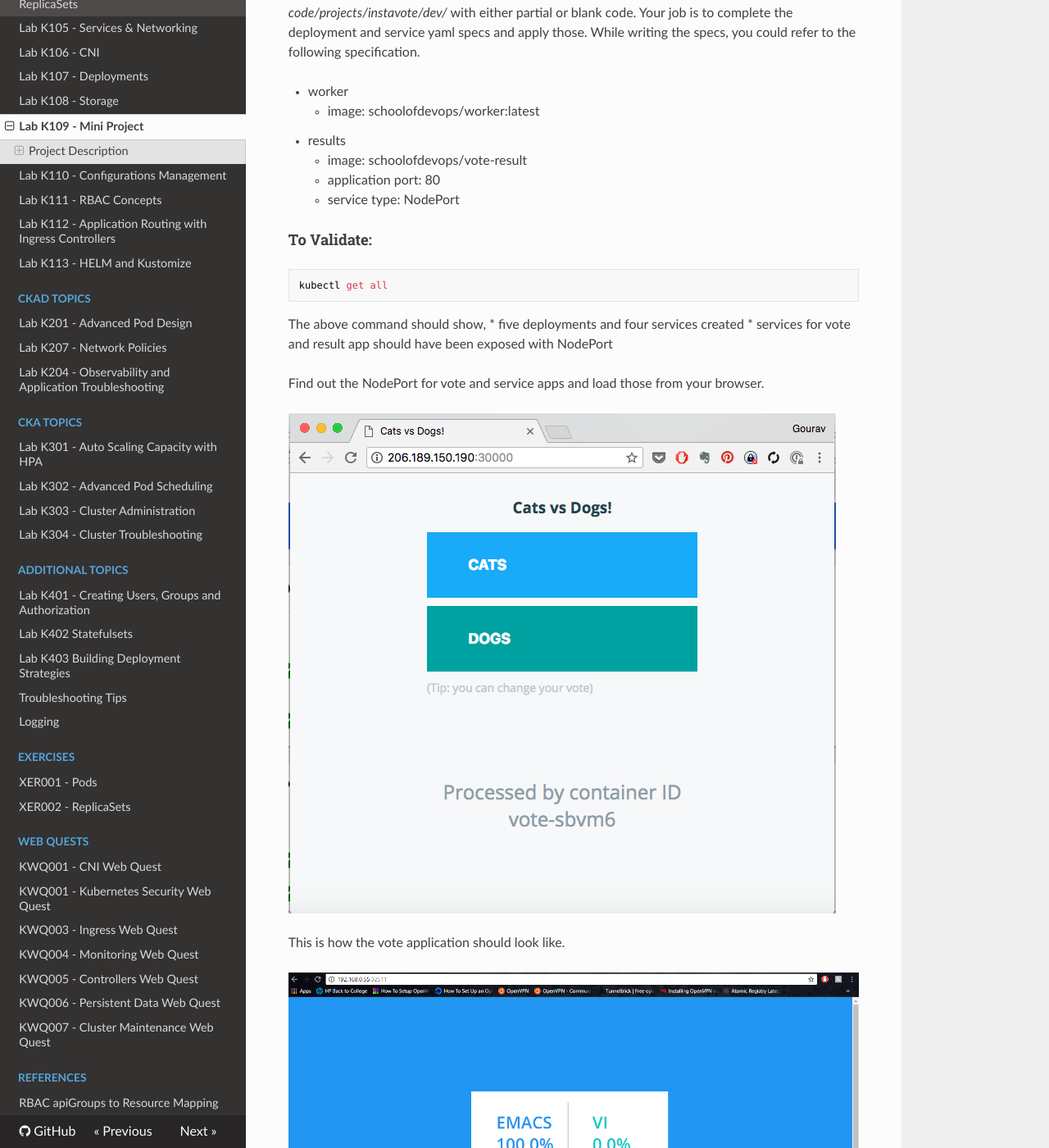
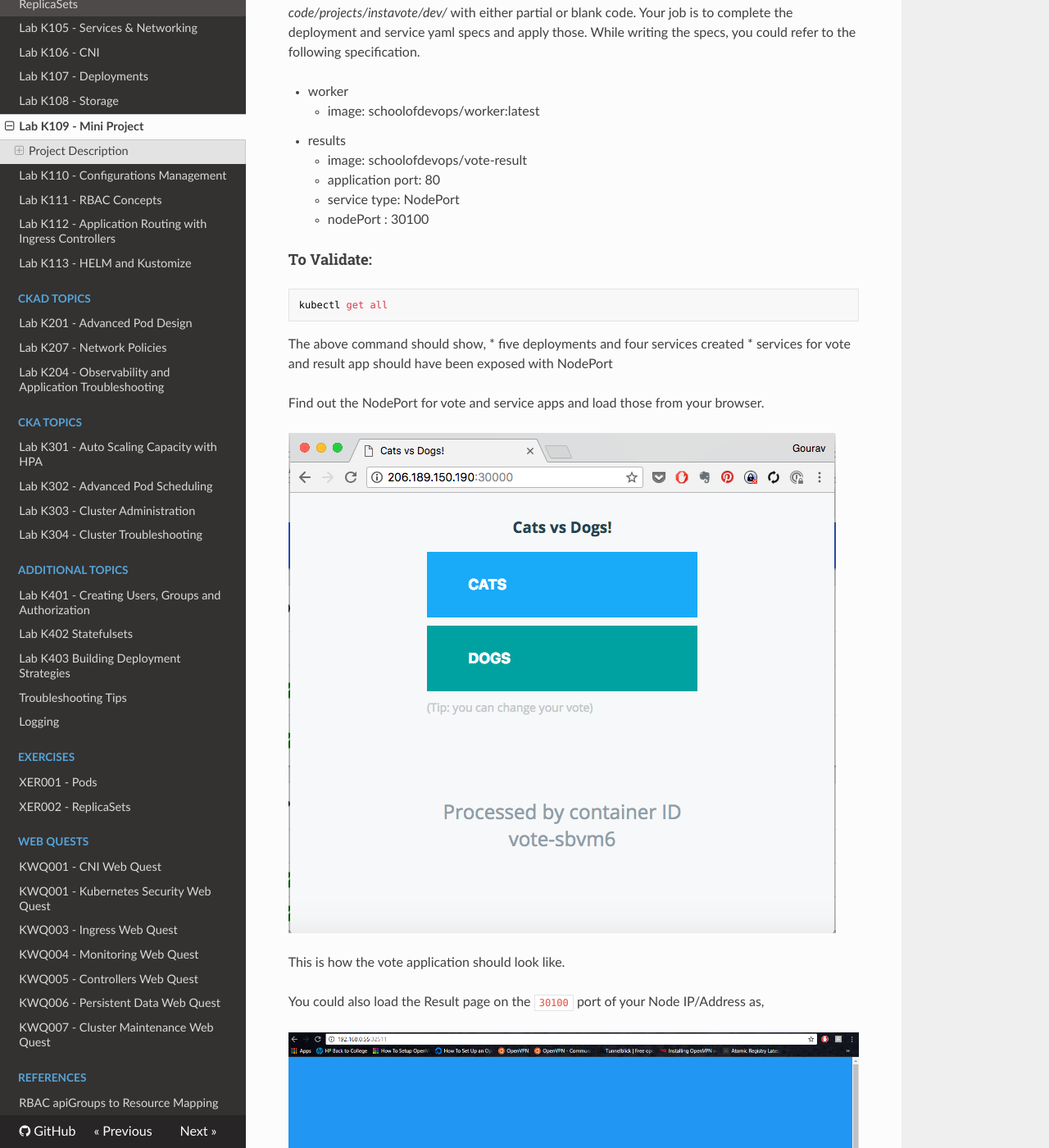
Before and after one commit to schoolofdevops/kubernetes-labguide, an MkDocs documentation site: the page built from chapters/kubernetes-sample-project.md, in a window 1280 px wide and 1400 px high, scrolled down 1405 px. Shown: the whole window at 82% size. Built offline with MkDocs 1.6.1, drawn with Linux system fonts in a browser that asks for light colours; nearby versions of some CDN libraries.

Commit message:
use 30100 port for result app

```diff
--- a/chapters/kubernetes-sample-project.md
+++ b/chapters/kubernetes-sample-project.md
@@ -62,6 +62,7 @@ You would find the files available in the same directory as above i.e. *k8s-code
     * image: schoolofdevops/vote-result
     * application port: 80
     * service type: NodePort
+    * nodePort : 30100
 
 
 
@@ -82,6 +83,9 @@ Find out the NodePort for vote and service apps and load those from your browser
 
 This is how the vote application should look like.
 
+
+You could also load the Result page on the `30100` port of your Node IP/Address as,
+
 ![Result Page.\label{fig:captioned_image}](images/Result.png)
 
 Above is how the result app should look like.
```
